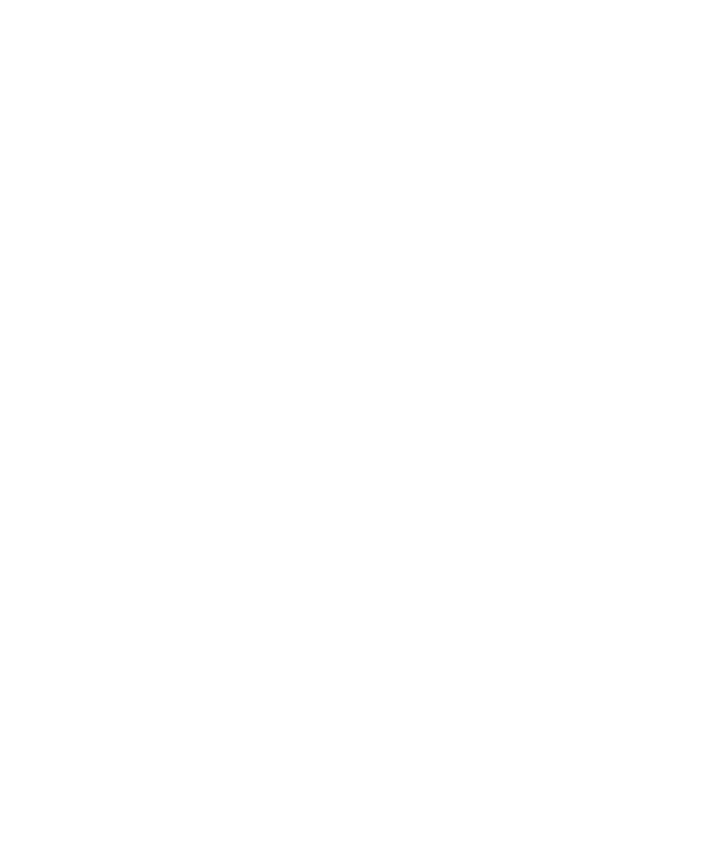
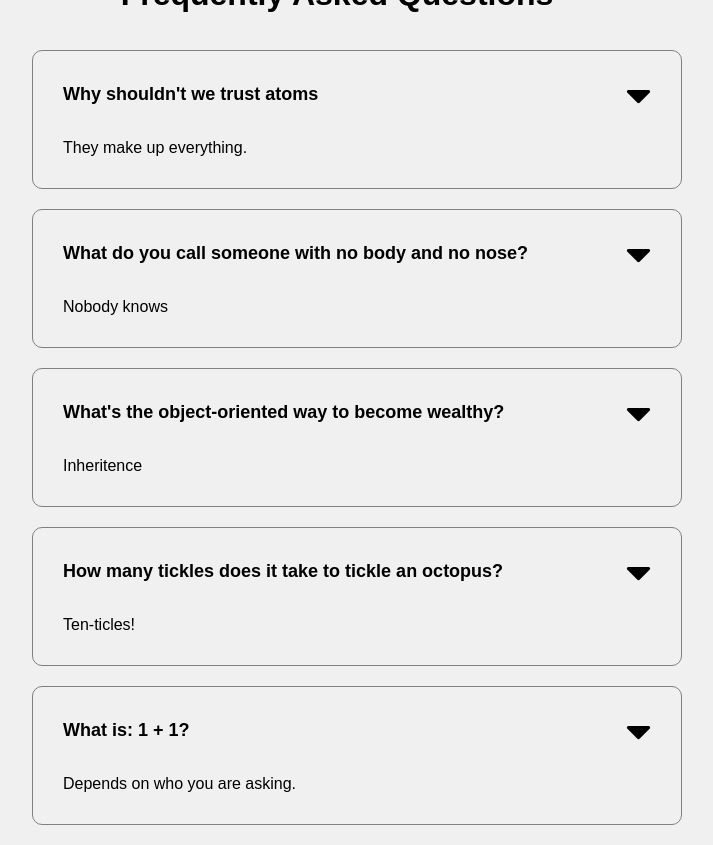
Before and after one commit to sean21johnson/frequent-questions-vanilla, a plain HTML site: page index.html in a window 1280 px wide. Shown: the whole page, without its empty margins (303-1016 px from the left). Before the commit the page ends 800 px from the top, so only its background shows below. Drawn offline with Linux system fonts and the light colour scheme.

Commit message:
working on functionality

```diff
--- a/index.html
+++ b/index.html
@@ -4,6 +4,7 @@
     <meta charset="UTF-8">
     <meta http-equiv="X-UA-Compatible" content="IE=edge">
     <meta name="viewport" content="width=device-width, initial-scale=1.0">
+    <link rel="stylesheet" href="https://cdnjs.cloudflare.com/ajax/libs/font-awesome/5.15.4/css/all.min.css" integrity="sha512-1ycn6IcaQQ40/MKBW2W4Rhis/DbILU74C1vSrLJxCq57o941Ym01SwNsOMqvEBFlcgUa6xLiPY/NS5R+E6ztJQ==" crossorigin="anonymous" referrerpolicy="no-referrer" />
     <link rel="stylesheet" href="style.css">
     <title>Document</title>
 </head>
--- a/script.js
+++ b/script.js
@@ -0,0 +1,99 @@
+// Target body element
+const pageBody = document.querySelector("body");
+
+const questionsAndAnswers = [
+	{
+		question: `Why shouldn't we trust atoms`,
+		answer: `They make up everything.`,
+	},
+	{
+		question: `What do you call someone with no body and no nose?`,
+		answer: `Nobody knows`,
+	},
+	{
+		question: `What's the object-oriented way to become wealthy?`,
+		answer: `Inheritence`,
+	},
+	{
+		question: `How many tickles does it take to tickle an octopus?`,
+		answer: "Ten-ticles!",
+	},
+	{
+		question: `What is: 1 + 1?`,
+		answer: "Depends on who you are asking.",
+	},
+];
+
+// Create an unordered list
+const questionList = document.createElement("ul");
+questionList.classList.add("question_list");
+
+// Function to set the header on the page
+function setHeaderAndQuestionList() {
+	const pageHeader = document.createElement("h1");
+	pageHeader.innerText = "Frequently Asked Questions";
+
+	pageBody.appendChild(pageHeader);
+	pageBody.appendChild(questionList);
+
+	questionsAndAnswers.forEach((question) => {
+		displayData(question);
+	});
+}
+
+// Function to display the list of questions and answers
+function displayData(questionObj) {
+	/*
+        -Create a new li element for each questionObj passed to the function
+        -Within the li element will need a div that breaks it down into two sections
+            -First section contains the question and the down arrow
+            -The down arrow will need an 'click' event listener
+                -When clicked, will need to change the classes so that it shows an 'X'
+                -When clicked, will ned to change the classes so that it shows the answer
+
+        -Append the new element to the questionList at the end
+    */
+
+	const questionItem = document.createElement("li");
+
+	const fullContainer = document.createElement("div");
+	fullContainer.classList.add("full_container");
+
+	const topContainer = document.createElement("div");
+	topContainer.classList.add("top_container");
+
+	// Set the content of the bottom container
+	const bottomContainer = document.createElement("div");
+	bottomContainer.classList.add("bottom_container");
+
+	const currentAnswer = document.createElement("p");
+	currentAnswer.classList.add("answer_text");
+
+	currentAnswer.innerText = questionObj.answer;
+
+	bottomContainer.appendChild(currentAnswer);
+
+	// Set the content of the top container
+	const currentQuestion = document.createElement("p");
+	currentQuestion.classList.add("question_text");
+	currentQuestion.innerText = questionObj.question;
+
+	const downArrow = document.createElement("i");
+	downArrow.classList.add("down_arrow");
+	downArrow.classList.add("fas");
+	downArrow.classList.add("fa-caret-down");
+
+	const clearOut = document.createElement("i");
+
+	topContainer.appendChild(currentQuestion);
+	topContainer.appendChild(downArrow);
+
+	questionList.appendChild(questionItem);
+	questionItem.appendChild(fullContainer);
+	fullContainer.appendChild(topContainer);
+	fullContainer.appendChild(bottomContainer);
+
+	console.log(pageBody);
+}
+
+setHeaderAndQuestionList();
--- a/style.css
+++ b/style.css
@@ -0,0 +1,44 @@
+
+
+* {
+    box-sizing: border-box;
+}
+
+body {
+    height: 100vh;
+    display: flex;
+    flex-direction: column;
+    justify-content: center;
+    align-items: center;
+    font-family: 'Muli', sans-serif;
+    background-color: #f0f0f0;
+}
+
+ul {
+    list-style: none;
+}
+
+li {
+    min-width: 650px;
+    border: 1px solid grey;
+    padding: 15px 30px;
+    border-radius: 10px;
+    margin-bottom: 20px;
+}
+
+.question_text {
+    font-size: 18px;
+    font-weight: 600;
+}
+
+.down_arrow {
+    font-size: 40px;
+    cursor: pointer;
+}
+
+.top_container {
+    display: flex;
+    flex-direction: row;
+    align-items: center;
+    justify-content: space-between;
+}
```
